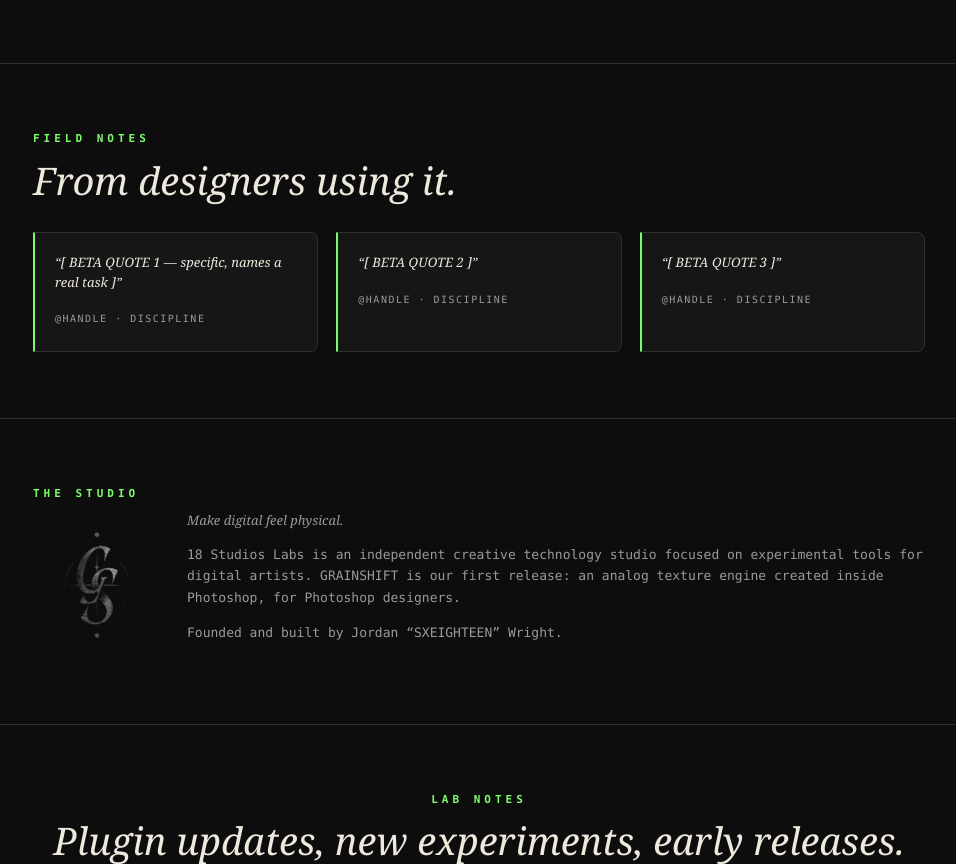
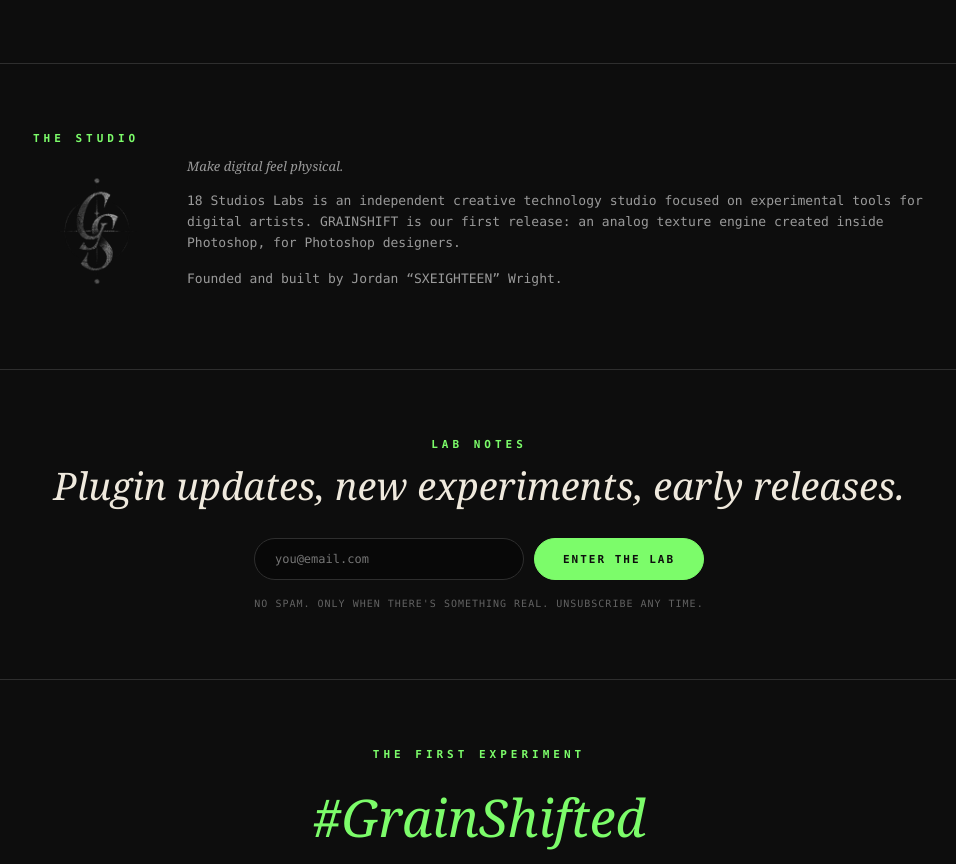
Before and after one commit to 18StudiosLabs/18studioslabs.github.io, a plain HTML site: page index.html in a window 1280 px wide. Shown: the part 3577-4441 px from the top of the page, without its empty margins (161-1117 px from the left). Drawn offline with Linux system fonts and the light colour scheme.

Commit message:
Update demo video and quotes sections in index.html

```diff
--- a/index.html
+++ b/index.html
@@ -161,9 +161,8 @@
   <!-- ============ DEMO VIDEO ============ -->
   <div class="demo">
     <div class="demo-frame">
-      <!-- ⚠️ WHEN YOUR RECORDING IS READY, DELETE THE DIV BELOW AND UNCOMMENT THIS:
-      <video src="demo.mp4" autoplay muted loop playsinline poster="demo-poster.jpg"></video>
-      -->
+      <!-- ⚠️ WHEN demo.mp4 IS READY: DELETE THE demo-ph DIV BELOW AND UNCOMMENT THE VIDEO TAG UNDER IT -->
+      <!--<video src="demo.mp4" autoplay muted loop playsinline></video>-->
       <div class="demo-ph">
         <b>[ DEMO VIDEO GOES HERE ]</b>
         15&ndash;25s screen recording &middot; see ASSET_GUIDE.md &sect;1<br />
@@ -229,7 +228,7 @@
     <h2>PROOF</h2>
     <p class="h2sub">Same artwork. Different physics.</p>
     <div class="ba-grid">
-      <!-- ⚠️ REPLACE EACH .ba-img DIV WITH: <img src="ba-1.jpg" alt="..." /> -->
+      <!-- ⚠️ SWAP EACH ba-img DIV FOR AN IMG TAG POINTING AT ba-1.jpg, ba-2.jpg ... -->
       <div class="ba">
         <div class="ba-img">[ BEFORE / AFTER 1 ]<br />TYPOGRAPHY POSTER</div>
         <div class="ba-lab"><b>35MM GRAIN</b> + THRESHOLD</div>
@@ -294,30 +293,22 @@
   </div>
 </section>
 
-<!-- ============ QUOTES ============ -->
-<!-- ⚠️ REPLACE WITH REAL BETA QUOTES — see ASSET_GUIDE.md §3.
-     If you only get one good quote, delete the other two blocks.
-     DELETE THIS WHOLE SECTION rather than shipping placeholder quotes. -->
-<section>
-  <div class="wrap">
+<!-- ============ FIELD NOTES (quotes) ============
+     Section removed until real beta quotes exist. To bring it back, paste this
+     inside the wrap div of a new <section>, then fill in the quote and handle:
+
      <h2>FIELD NOTES</h2>
      <p class="h2sub">From designers using it.</p>
      <div class="quotes">
        <div class="q">
-        <p>&ldquo;[ BETA QUOTE 1 &mdash; specific, names a real task ]&rdquo;</p>
-        <cite>@HANDLE · DISCIPLINE</cite>
-      </div>
-      <div class="q">
-        <p>&ldquo;[ BETA QUOTE 2 ]&rdquo;</p>
-        <cite>@HANDLE · DISCIPLINE</cite>
-      </div>
-      <div class="q">
-        <p>&ldquo;[ BETA QUOTE 3 ]&rdquo;</p>
-        <cite>@HANDLE · DISCIPLINE</cite>
+         <p>&ldquo;Quote goes here.&rdquo;</p>
+         <cite>@handle · discipline</cite>
        </div>
      </div>
-  </div>
-</section>
+
+     The .q and .quotes CSS is still in the stylesheet, so it will style itself.
+     See ASSET_GUIDE.md section 3 for how to collect quotes worth using.
+============================================== -->
 
 <!-- ============ THE STUDIO ============ -->
 <section>
```
Lines whose indentation alone changed are shown as unchanged.
